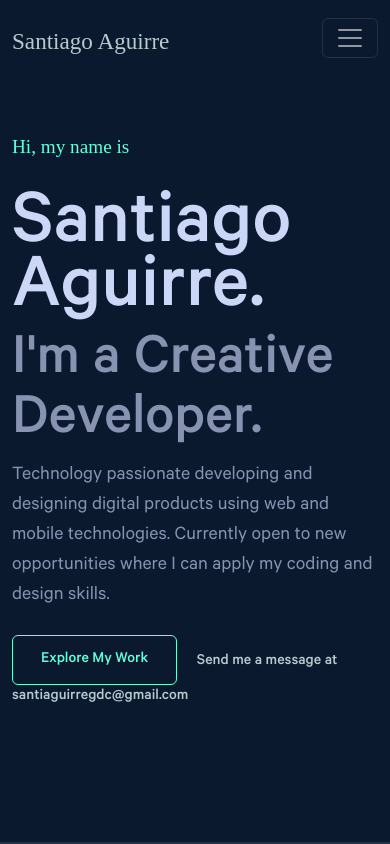
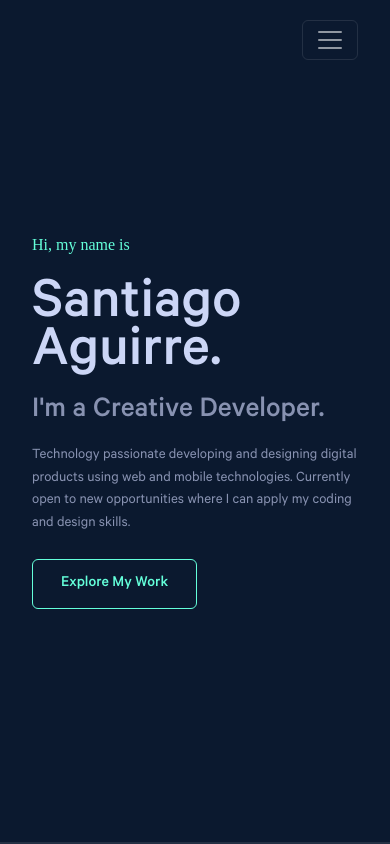
Before and after one commit to santidevhmo/v1_portfolio, a plain HTML site: page index.html in a window 390 px wide. Shown: the top 844 px of the page. Drawn offline with nearby package versions, Linux system fonts and the light colour scheme; a web font is replaced by a local one.

Commit message:
Eliminated mail:to href and navbar title

```diff
--- a/assets/css/style.css
+++ b/assets/css/style.css
@@ -34,6 +34,7 @@
 }
 
 /* ==== Introduction Section ===== */
+
 #introText {
     font-family: 'SF Mono';
     font-weight: regular;
@@ -51,6 +52,38 @@
     font-size: 60px;
     line-height: 100%;
     color: #8892B1;
+}
+
+@media (max-width: 500px) {
+
+    #home {
+        padding-left: 20px;
+        padding-right: 20px;
+    }
+
+    #introText {
+        font-size: 1rem;
+        padding-bottom: 10px;
+    }
+
+    #name {
+        font-size: 60px;
+        padding-bottom: 10px;
+    }
+
+    #nameDescr {
+        font-size: 30px;
+        padding-bottom: 10px;
+    }
+
+    #introDescrText {
+        font-size: 15px;
+    }
+
+    #sendMailText {
+        font-size: 15px;
+    }
+
 }
 
 .lead {
@@ -138,6 +171,25 @@ img {
 /* NAVBAR */
 .navbar {
     background-color: var(--color-base);
+    padding-top: 20px;
+}
+
+@media (max-width: 563px) {
+    .navbar {
+        padding-right: 20px;
+    }
+}
+
+@media (max-width: 840px) {
+    .navbar {
+        padding-left: 60px;
+    }
+}
+
+@media (min-width: 840px) {
+    .navbar {
+        padding-left: 200px;
+    }
 }
 
 .navbar .nav-link {
@@ -183,13 +235,6 @@ img {
     }
 }
 
-#navName {
-    padding-top: 15px;
-    font-family: 'SF Mono';
-    font-weight: regular;
-    color: var(--color-body);
-}
-
 /* BTN */
 .btn {
     padding: 12px 28px;
@@ -208,10 +253,6 @@ img {
     border-color: var(--color-special);
 }
 
-.link-custom {
-    font-weight: 500;
-    position: relative;
-}
 
 .link-custom::after {
     content: "";
--- a/index.html
+++ b/index.html
@@ -20,6 +20,7 @@
     <link rel="stylesheet" href="./assets/css/aos.css">
     <link rel="stylesheet" href="https://maxst.icons8.com/vue-static/landings/line-awesome/line-awesome/1.3.0/css/line-awesome.min.css">
     <link rel="stylesheet" href="./assets/css/style.css">
+
 </head>
 
 <body data-bs-spy="scroll" data-bs-target=".navbar">
@@ -28,7 +29,7 @@
     <nav class="navbar navbar-expand-lg navbar-dark fixed-top">
         <div class="container flex-lg-column">
             <a class="navbar-brand mx-lg-auto mb-lg-4" href="#">
-                <span id="navName" class="h3 d-block d-lg-none">Santiago Aguirre</span>
+                <span id="navName" class="h3 d-block d-lg-none"></span>
             </a>
             <button class="navbar-toggler" type="button" data-bs-toggle="collapse" data-bs-target="#navbarNav"
                 aria-controls="navbarNav" aria-expanded="false" aria-label="Toggle navigation">
@@ -46,9 +47,6 @@
                     <li class="nav-item">
                         <a class="nav-link" href="#services">Skills</a>
                     </li>
-                    <!-- <li class="nav-item">
-                        <a class="nav-link" href="#about">Resume</a>
-                    </li> -->
                     <li class="nav-item">
                         <a class="nav-link" href="#contact">Contact</a>
                     </li>
@@ -66,11 +64,13 @@
         <section id="home" class="full-height px-lg-5">
 
             <div class="container">
+
                 <div class="row">
                     <div class="col">
                         <p id="introText" data-aos="fade-up">Hi, my name is</p>
                     </div>
                 </div>
+
                 <div class="row">
                     <div class="col-lg-10">
                         <h1 id="name" class="display-4" data-aos="fade-up">
@@ -86,7 +86,6 @@
                         </p>
                         <div data-aos="fade-up" data-aos-delay="600">
                             <a href="#work" class="btn btn-brand me-3">Explore My Work</a>
-                            <a href="mailto:santiaguirregdc@gmail.com" class="link-custom">Send me a message at santiaguirregdc@gmail.com</a>
                         </div>
                     </div>
                 </div>
@@ -238,7 +237,7 @@
                                 <i class="las la-pen-nib"></i>
                             </div>
                             <h5 class="mt-4 mb-2">Mobile & Web UX/UI Design</h5>
-                            <p>2+ years of experience creating user-centric designs for mobile and web applications</p>
+                            <p>2+ years of experience creating user-centric designs for mobile and web applications.</p>
                         </div>
                     </div>
 
@@ -272,7 +271,7 @@
                             <h5 class="mt-4 mb-2">Web Development</h5>
                             <p>Proficient in front-end technologies such as HTML, CSS, and JavaScript to create
                                 interactive and responsive web interfaces using version control systems like Git to
-                                manage and track changes</p>
+                                manage and track changes.</p>
                         </div>
                     </div>
 
@@ -305,29 +304,6 @@
         </section>
         <!-- SERVICES -->
 
-        <!-- ABOUT -->
-        <!-- <section id="about" class="smaller-height px-lg-5">
-            <div class="container">
-
-                <div class="row pb-4" data-aos="fade-up">
-                    <div class="col-lg-8">
-                        <h6 class="text-brand">RESUME</h6>
-                        <h1>My Education & Experience</h1>
-                    </div>
-                </div>
-
-                <div class="row gy-5">
-
-                    <div class="col-lg-6">
-
-                        <div class="form-group col-12 d-grid">
-                            <button type="submit" class="btn btn-brand">Open Resume</button>
-                        </div>
-
-                    </div>
-
-                </div>
-        </section> -->
         <!-- //ABOUT -->
 
         <!-- CONTACT -->
```
